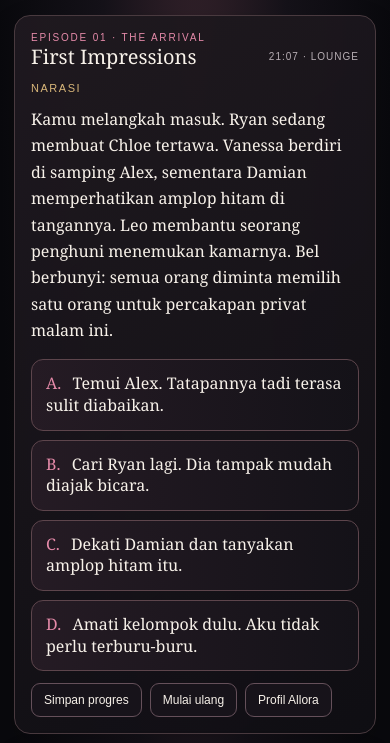
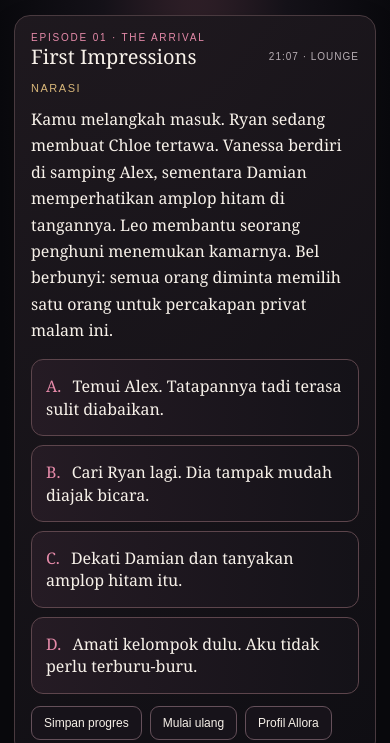
Before and after one commit to florensiaayu-spec/villa-after-dark-, a plain HTML site: page index.html in a window 390 px wide. Shown: the part 454-1197 px from the top of the page. Drawn offline with Linux system fonts and the light colour scheme.

Commit message:
Update index.html
Fix mobile choice buttons and story navigation

```diff
--- a/index.html
+++ b/index.html
@@ -10,7 +10,7 @@
 <style>
 :root{--bg:#09090d;--panel:#15141a;--panel2:#201a20;--gold:#d9b77a;--pink:#e58aa9;--text:#f7f1e9;--muted:#b7aeb4;--line:#493a3f}
 *{box-sizing:border-box}body{margin:0;background:radial-gradient(ellipse at 50% 0%,#38242d 0,#151219 35%,var(--bg) 72%);color:var(--text);font-family:Georgia,"Times New Roman",serif;min-height:100vh}
-button,input{font:inherit}button{cursor:pointer}
+button,input{font:inherit}button{cursor:pointer;touch-action:manipulation;-webkit-tap-highlight-color:transparent}
 .app{max-width:980px;margin:0 auto;padding:16px 14px 36px}
 .topbar{display:flex;align-items:center;justify-content:space-between;gap:12px;padding:8px 0 16px;border-bottom:1px solid var(--line)}
 .brand{font-size:clamp(22px,5vw,34px);letter-spacing:.12em;line-height:.95}.brand span{display:block;color:var(--pink);font-style:italic;font-size:.72em;letter-spacing:.08em;margin-top:6px}
@@ -24,7 +24,7 @@ h1{font-size:clamp(25px,6vw,42px);font-weight:normal;margin:10px 0}.sub{color:#e
 .sectionTitle{display:flex;align-items:center;justify-content:space-between;gap:8px;margin:0 0 12px;font-size:20px;font-weight:normal}.sectionTitle small{font:10px Arial,sans-serif;color:var(--muted);letter-spacing:.1em}
 .sceneTag{font:10px Arial,sans-serif;color:var(--pink);letter-spacing:.18em;text-transform:uppercase}
 .dialogue{font-size:16px;line-height:1.65;white-space:pre-line;margin:12px 0}.speaker{color:var(--gold);font:11px Arial,sans-serif;letter-spacing:.14em;text-transform:uppercase}
-.choices{display:grid;gap:9px;margin-top:16px}.choice{width:100%;text-align:left;border:1px solid #5d454c;border-radius:12px;padding:13px 14px;background:linear-gradient(90deg,#251b24,#141218);color:var(--text);line-height:1.35;transition:.15s}.choice:hover,.choice:focus{border-color:var(--pink);transform:translateY(-1px);outline:none}.choice b{color:var(--pink);font-weight:normal;margin-right:7px}
+.choices{display:grid;gap:9px;margin-top:16px}.choice{display:block;position:relative;width:100%;min-height:54px;text-align:left;border:1px solid #5d454c;border-radius:12px;padding:15px 14px;background:linear-gradient(90deg,#251b24,#141218);color:var(--text);line-height:1.4;transition:border-color .12s;touch-action:manipulation;-webkit-tap-highlight-color:transparent;user-select:none;-webkit-user-select:none}.choice:hover,.choice:focus-visible{border-color:var(--pink);outline:2px solid rgba(229,138,169,.22);outline-offset:1px}.choice:active{background:#352331;border-color:var(--pink)}.choice:disabled{opacity:.72;cursor:default}.choice b{color:var(--pink);font-weight:normal;margin-right:7px}
 .characterGrid{display:grid;grid-template-columns:repeat(2,minmax(0,1fr));gap:9px}.character{padding:11px;border:1px solid var(--line);border-radius:12px;background:#111015;min-width:0}.portrait{height:94px;border-radius:9px;margin-bottom:9px;background:linear-gradient(140deg,#57404b,#211c25 55%,#08080c);display:flex;align-items:end;padding:8px;color:#f8e9db;font-size:11px;letter-spacing:.1em}.character h3{font-size:16px;font-weight:normal;margin:0 0 4px}.character p{font:12px/1.45 Arial,sans-serif;color:var(--muted);margin:0}.meter{height:4px;background:#3a3036;border-radius:4px;margin-top:9px;overflow:hidden}.meter span{display:block;height:100%;background:linear-gradient(90deg,var(--pink),var(--gold));width:0}
 .log{font:12px/1.6 Arial,sans-serif;color:var(--muted);max-height:150px;overflow:auto}.log p{margin:0 0 7px;padding-bottom:7px;border-bottom:1px solid #30252b}
 .actions{display:flex;gap:8px;flex-wrap:wrap;margin-top:12px}.secondary{border:1px solid #65505a;background:#17131a;color:var(--text);padding:9px 12px;border-radius:9px;font:12px Arial,sans-serif}.primary{border:1px solid #d8b47a;background:linear-gradient(100deg,#b68b51,#e7c995);color:#191015;padding:12px 16px;border-radius:10px;font:700 12px Arial,sans-serif;letter-spacing:.08em;width:100%}
@@ -78,7 +78,7 @@ function addLog(t){state.log.unshift(t);state.log=state.log.slice(0,12);renderLo
 function renderLog(){$("log").innerHTML=state.log.map(x=>`<p>${esc(x)}</p>`).join("")}
 function esc(s){return String(s).replace(/[&<>"]/g,c=>({"&":"&amp;","<":"&lt;",">":"&gt;",'"':"&quot;"}[c]))}
 function renderCast(){$("characters").innerHTML=cast.map((c,i)=>`<article class="character"><div class="portrait">RESIDENT ${String(i+1).padStart(2,"0")}</div><h3>${c.name} <span style="color:#a69aa2;font-size:11px">${c.age}</span></h3><p><strong style="color:#d9b77a;font-weight:normal">${c.role}</strong><br>${c.desc}</p><div class="meter"><span style="width:${Math.max(0,Math.min(100,(state.relationships[c.name]?.interest||0)+20))}%"></span></div></article>`).join("")}
-function setScene(tag,title,time,speaker,body,options){$("sceneTag").textContent=tag;$("sceneTitle").innerHTML=`${title} <small>${time}</small>`;$("speaker").textContent=speaker;$("dialogue").textContent=body;$("choices").innerHTML=options.map((o,i)=>`<button class="choice" data-i="${i}"><b>${String.fromCharCode(65+i)}.</b> ${o.label}</button>`).join("");[...$("choices").querySelectorAll("button")].forEach(b=>b.onclick=()=>options[+b.dataset.i].go());window.scrollTo({top:0,behavior:"smooth"})}
+function setScene(tag,title,time,speaker,body,options){$("sceneTag").textContent=tag;$("sceneTitle").innerHTML=`${title} <small>${time}</small>`;$("speaker").textContent=speaker;$("dialogue").textContent=body;$("choices").innerHTML=options.map((o,i)=>`<button type="button" class="choice" data-i="${i}"><b>${String.fromCharCode(65+i)}.</b> ${o.label}</button>`).join("");[...$("choices").querySelectorAll("button")].forEach(b=>{b.addEventListener("click",()=>{const i=Number(b.dataset.i);if(!Number.isInteger(i)||!options[i])return;[...$("choices").querySelectorAll("button")].forEach(x=>x.disabled=true);try{options[i].go()}catch(e){[...$("choices").querySelectorAll("button")].forEach(x=>x.disabled=false);console.error(e)}})});}
 function updateStats(){$("dayStat").textContent=String(state.day).padStart(2,"0")+" / 30";$("repStat").textContent=state.rep>2?"Intriguing":state.rep< -2?"Guarded":"Neutral";$("secretStat").textContent=state.secrets+" / 12";renderCast();renderLog()}
 function relationship(name,interest,trust=0){state.relationships[name]??={interest:0,trust:0};state.relationships[name].interest+=interest;state.relationships[name].trust+=trust;const c=cast.find(x=>x.name===name);if(c){c.interest=state.relationships[name].interest;c.trust=state.relationships[name].trust}}
 function arrival(){state.scene="arrival";setScene("EPISODE 01 · THE ARRIVAL","First Impressions","21:07 · LOUNGE","Narasi","Kamu melangkah masuk. Ryan sedang membuat Chloe tertawa. Vanessa berdiri di samping Alex, sementara Damian memperhatikan amplop hitam di tangannya. Leo membantu seorang penghuni menemukan kamarnya. Bel berbunyi: semua orang diminta memilih satu orang untuk percakapan privat malam ini.",[
```
